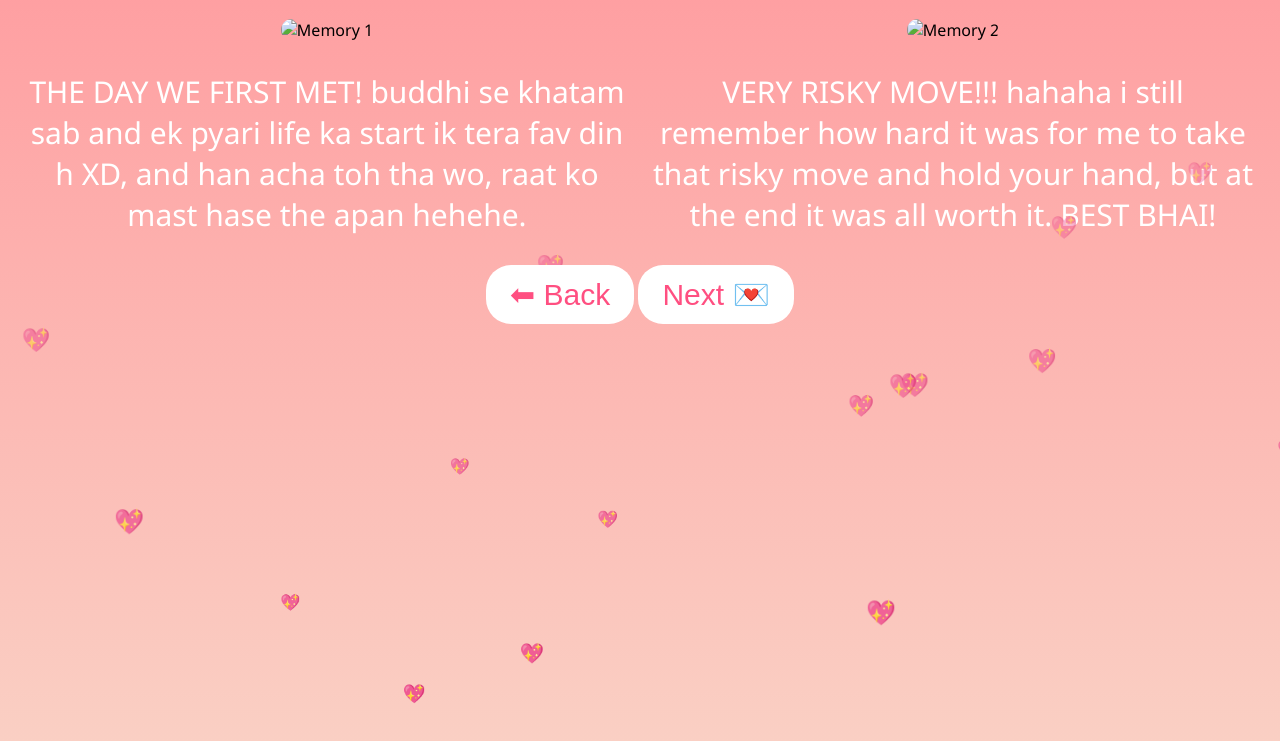
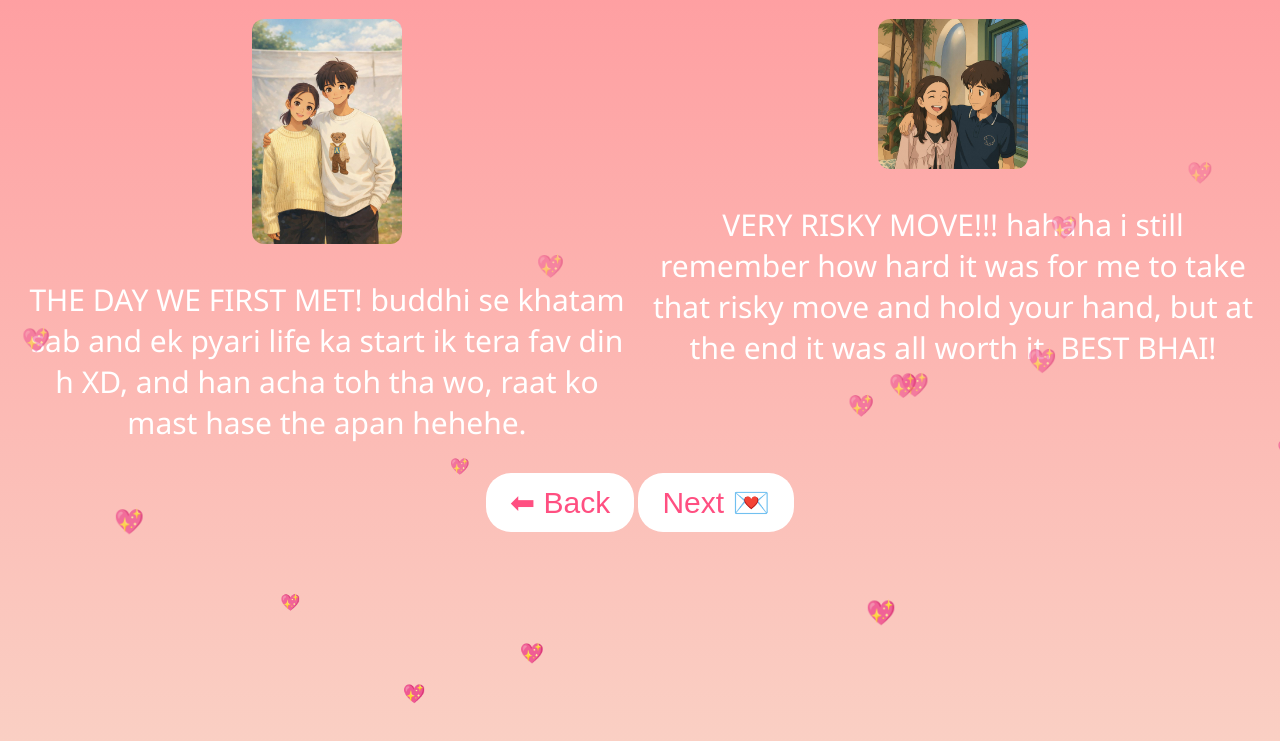
Before and after one commit to blackboyabcd9-dotcom/blacksheep, a plain HTML site: page memories.html in a window 1280 px wide. Shown: the part 87-828 px from the top of the page. Drawn offline with Linux system fonts and the light colour scheme.

Commit message:
Update memories.html

```diff
--- a/memories.html
+++ b/memories.html
@@ -17,7 +17,7 @@
 
 <div id="gallery">
   <div>
-    <img src="images/images1.jpg" alt="Memory 1">
+    <img src="images1.jpg" alt="Memory 1">
     <p>THE DAY WE FIRST MET!
         buddhi se khatam sab and
         ek pyari life ka start
@@ -28,7 +28,7 @@
     </p>
   </div>
   <div>
-    <img src="images/images2.jpg" alt="Memory 2">
+    <img src="images2.jpg" alt="Memory 2">
     <p>VERY RISKY MOVE!!!
         hahaha i still remember
         how hard it was for me
```
